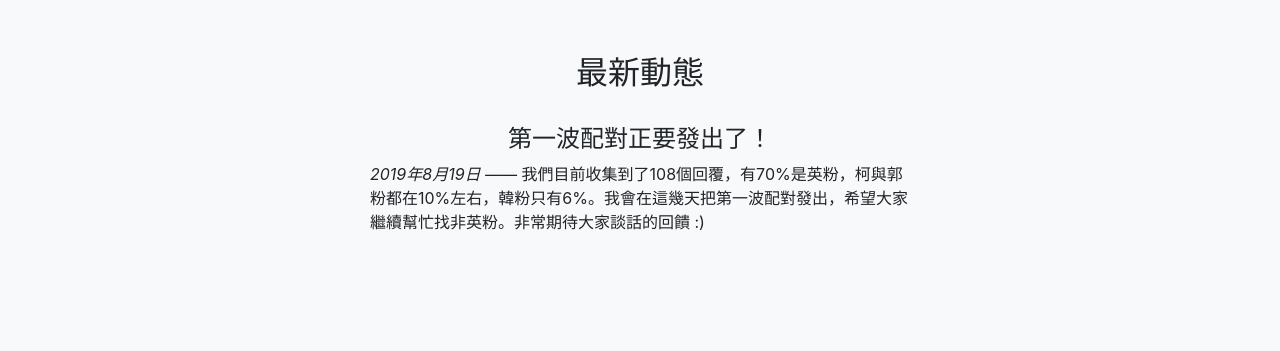
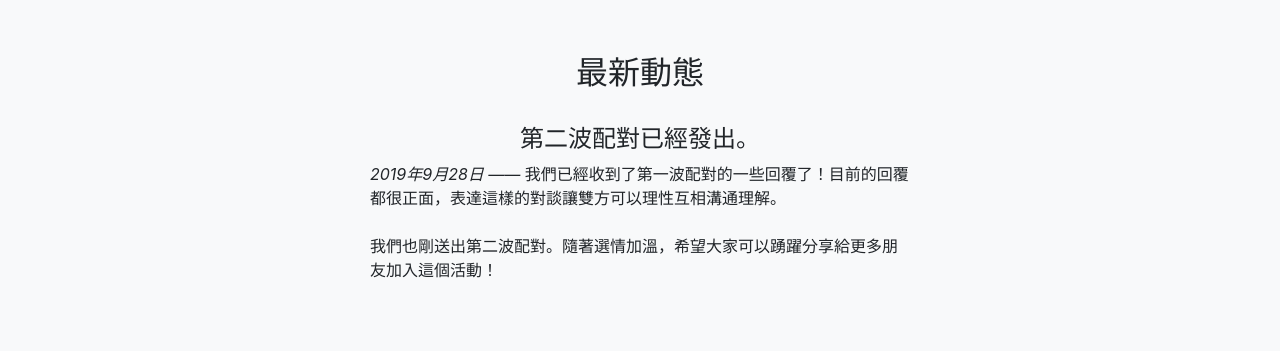
Before and after one commit to ws2367/CivicDialogueTaiwan2020, a website with bundled scripts: page index.html in a window 1280 px wide. Shown: the part 2020-2371 px from the top of the page. Built offline with nearby package versions, Linux system fonts and the light colour scheme; a script that the page names is missing.

Commit message:
added 09/28 update

```diff
--- a/index.html
+++ b/index.html
@@ -145,6 +145,12 @@
         <div class="col-lg-6 mx-auto">
           <h2>最新動態</h2>
           <br>
+          <h4>第二波配對已經發出。</h4>
+          <p class="mb-5 col-lg-16 text-left">
+            <i>2019年9月28日 —— </i>我們已經收到了第一波配對的一些回覆了！目前的回覆都很正面，表達這樣的對談讓雙方可以理性互相溝通理解。<br><br>
+            我們也剛送出第二波配對。隨著選情加溫，希望大家可以踴躍分享給更多朋友加入這個活動！
+          </p>
+          <br>
           <h4>第一波配對正要發出了！</h4>
           <p class="mb-5 col-lg-16 text-left">
             <i>2019年8月19日 —— </i>我們目前收集到了108個回覆，有70%是英粉，柯與郭粉都在10%左右，韓粉只有6%。我會在這幾天把第一波配對發出，希望大家繼續幫忙找非英粉。非常期待大家談話的回饋 :)
```
